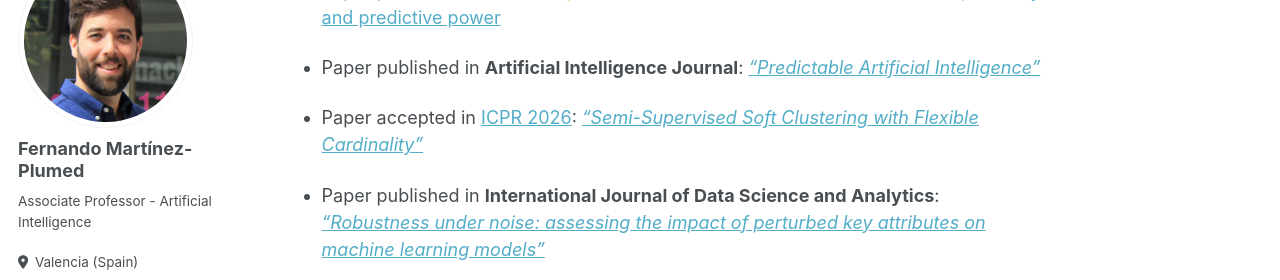
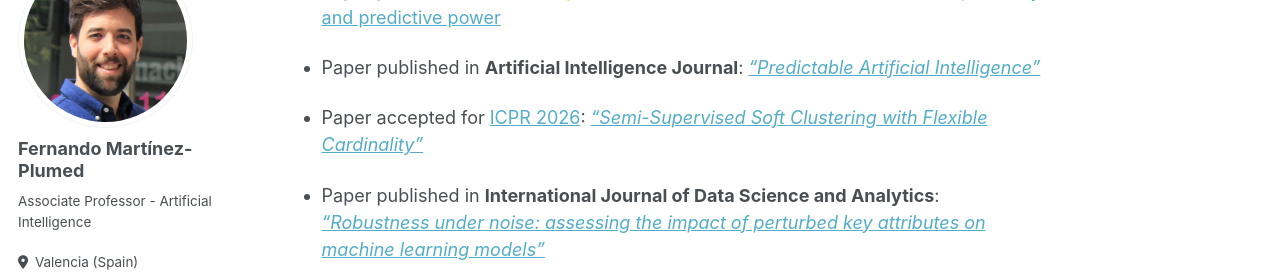
Before and after one commit to nandomp/nandomp.github.io, a Jekyll site: the page built from _pages/about.md, in a window 1280 px wide and 900 px high, scrolled down 413 px. Shown: the part 153-433 px from the top of the window. Built offline with Jekyll 4.4.1, drawn with Linux system fonts in a browser that asks for light colours; some web fonts are replaced.

Commit message:
Update about.md

```diff
--- a/_pages/about.md
+++ b/_pages/about.md
@@ -20,7 +20,7 @@ Recent Highlights
 
 * Paper published in **Artificial Intelligence Journal**: [*"Predictable Artificial Intelligence"*](https://doi.org/10.1016/j.artint.2026.104491)
 
-* Paper accepted in [ICPR 2026](https://icpr2026.org/): [*"Semi-Supervised Soft Clustering with Flexible Cardinality"*]()
+* Paper accepted for [ICPR 2026](https://icpr2026.org/): [*"Semi-Supervised Soft Clustering with Flexible Cardinality"*]()
 
 * Paper published in **International Journal of Data Science and Analytics**: [*"Robustness under noise: assessing the impact of perturbed key attributes on machine learning models"*](https://doi.org/10.1007/s41060-025-01006-4)
 
```
